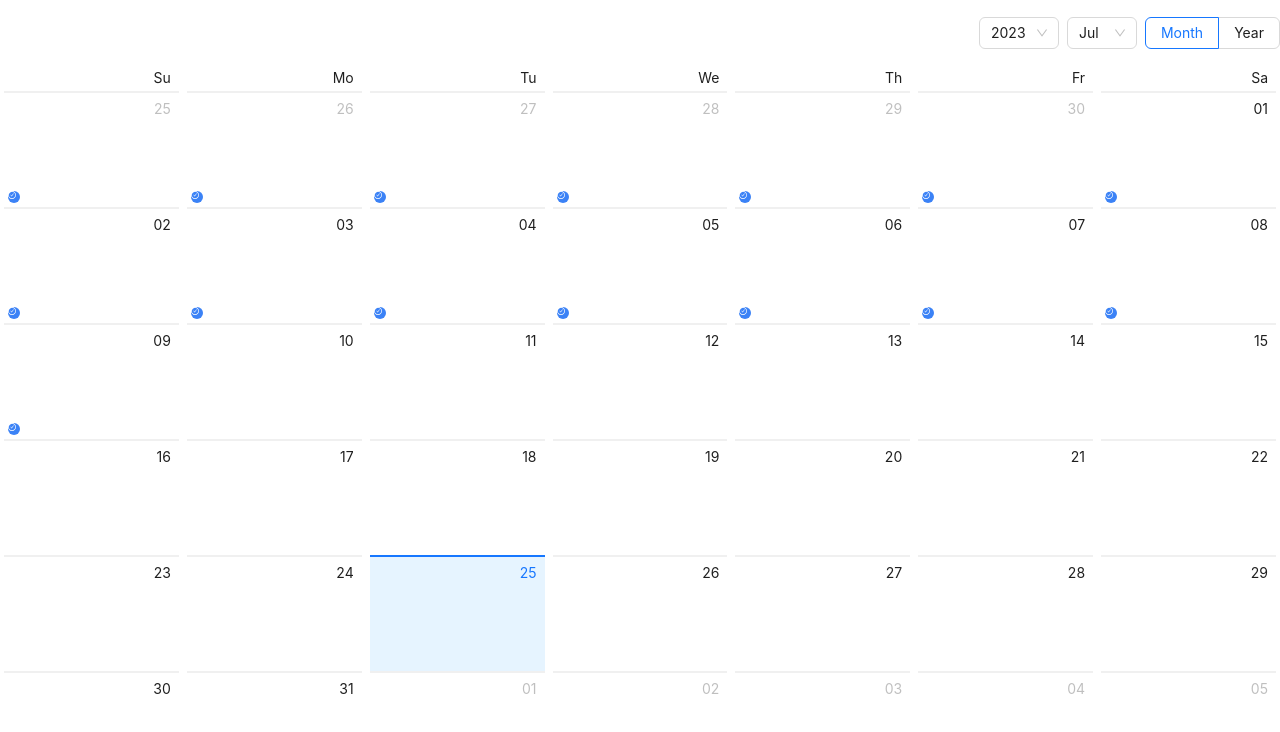
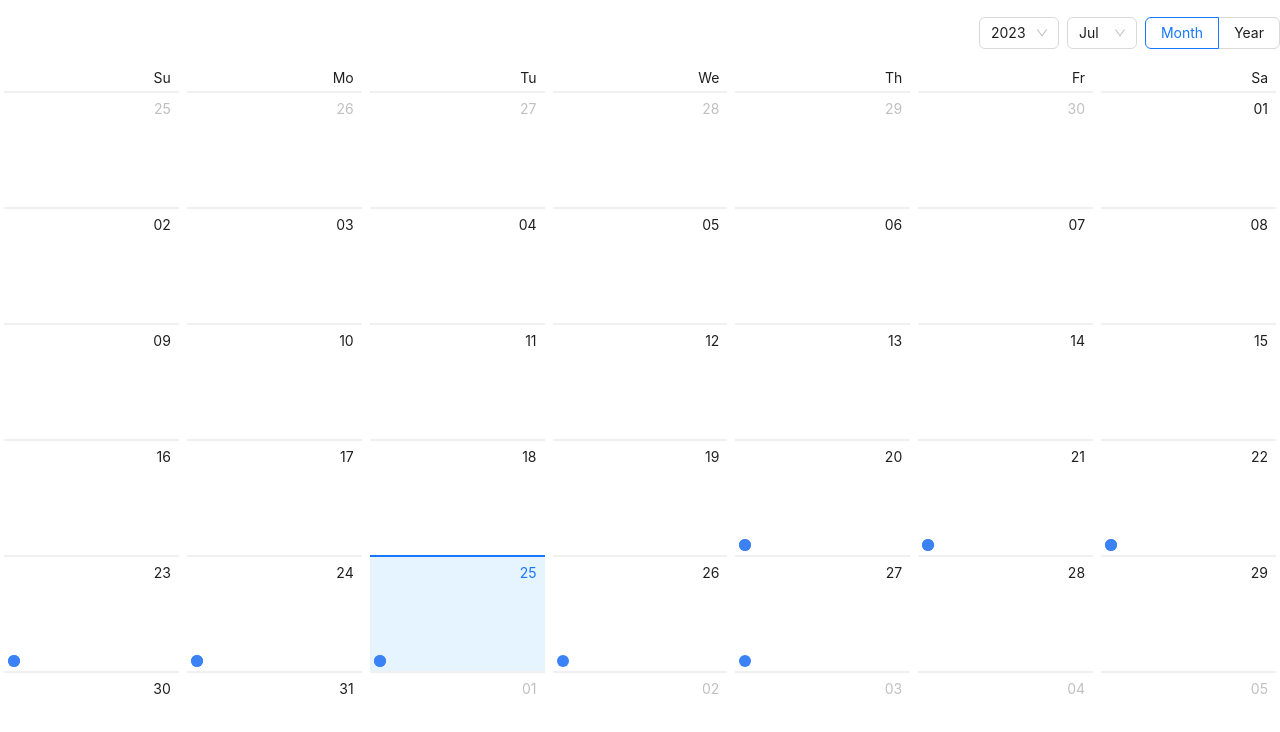
Before and after one commit to OtmanFakri/RemMe, a Next.js app: page / in a window 1280 px wide. Shown: the top 732 px of the page. Built offline with nearby package versions, Linux system fonts and the light colour scheme.

Commit message:
Fix Bug Calnder && Form Export

```diff
--- a/package.json
+++ b/package.json
@@ -14,6 +14,7 @@
     "dayjs": "^1.11.9",
     "eslint": "8.45.0",
     "eslint-config-next": "13.4.10",
+    "moment": "^2.29.4",
     "next": "13.4.10",
     "react": "18.2.0",
     "react-dom": "18.2.0"
--- a/src/app/components/FormExport.js
+++ b/src/app/components/FormExport.js
@@ -1,7 +1,8 @@
 import {useState} from "react";
 
 
-const FormExport = () => {
+const FormExport = (props, ref) => {
+
     const [formData, setFormData] = useState({
         date: '',
         receiver: '',
@@ -9,23 +10,31 @@ const FormExport = () => {
         notes: [{ number: 1, dateOfNote: '' }],
     });
 
-    const handleAddNote = () => {
-        setFormData((prevData) => ({
-            ...prevData,
-            notes: [...prevData.notes, { number: prevData.notes.length + 1, dateOfNote: '' }],
-        }));
+
+    const handleSubmit = (e) => {
+        e.preventDefault();
+
+        // Check if all fields are filled
+        if (!formData.date || !formData.receiver || !formData.object) {
+            alert("Please fill out all fields.");
+            return;
+        }
+
+        // Check if the date is in the past
+        const currentDate = new Date().toISOString().split("T")[0];
+        if (formData.date > currentDate) {
+            alert("Date must be in the past.");
+            return;
+        }
+
+        // Handle form submission here
+        console.log('Form data:', formData);
     };
 
     const handleNoteChange = (index, value) => {
         const updatedNotes = [...formData.notes];
         updatedNotes[index].dateOfNote = value;
         setFormData({ ...formData, notes: updatedNotes });
-    };
-
-    const handleSubmit = (e) => {
-        e.preventDefault();
-        // Handle form submission here
-        console.log('Form data:', formData);
     };
 
 
@@ -40,8 +49,7 @@ const FormExport = () => {
                     id="date"
                     value={formData.date}
                     onChange={(e) => setFormData({ ...formData, date: e.target.value })}
-                    className="block w-full rounded-md border-gray-300 shadow-sm focus:border-indigo-300 focus:ring focus:ring-indigo-200 focus:ring-opacity-50"
-                />
+                    className="block  mt-2 w-full placeholder-gray-400/70 dark:placeholder-gray-500 rounded-lg border border-gray-200 bg-white px-5 py-2.5 text-gray-700 focus:border-blue-400 focus:outline-none focus:ring focus:ring-blue-300 focus:ring-opacity-40 dark:border-gray-600 dark:bg-gray-900 dark:text-gray-300 dark:focus:border-blue-300"                />
             </div>
             <div>
                 <label htmlFor="receiver" className="block font-medium">
@@ -52,8 +60,7 @@ const FormExport = () => {
                     id="receiver"
                     value={formData.receiver}
                     onChange={(e) => setFormData({ ...formData, receiver: e.target.value })}
-                    className="block w-full rounded-md border-gray-300 shadow-sm focus:border-indigo-300 focus:ring focus:ring-indigo-200 focus:ring-opacity-50"
-                />
+                    className="block  mt-2 w-full placeholder-gray-400/70 dark:placeholder-gray-500 rounded-lg border border-gray-200 bg-white px-5 py-2.5 text-gray-700 focus:border-blue-400 focus:outline-none focus:ring focus:ring-blue-300 focus:ring-opacity-40 dark:border-gray-600 dark:bg-gray-900 dark:text-gray-300 dark:focus:border-blue-300"                />
             </div>
             <div>
                 <label htmlFor="object" className="block font-medium">
@@ -64,8 +71,7 @@ const FormExport = () => {
                     id="object"
                     value={formData.object}
                     onChange={(e) => setFormData({ ...formData, object: e.target.value })}
-                    className="block w-full rounded-md border-gray-300 shadow-sm focus:border-indigo-300 focus:ring focus:ring-indigo-200 focus:ring-opacity-50"
-                />
+                    className="block  mt-2 w-full  placeholder-gray-400/70 dark:placeholder-gray-500 rounded-lg border border-gray-200 bg-white px-4 h-32 py-2.5 text-gray-700 focus:border-blue-400 focus:outline-none focus:ring focus:ring-blue-300 focus:ring-opacity-40 dark:border-gray-600 dark:bg-gray-900 dark:text-gray-300 dark:focus:border-blue-300"/>
             </div>
             <div>
                 <h3 className="font-medium">Notes:</h3>
@@ -79,24 +85,18 @@ const FormExport = () => {
                             id={`note-${index}`}
                             value={note.dateOfNote}
                             onChange={(e) => handleNoteChange(index, e.target.value)}
-                            className="block w-full rounded-md border-gray-300 shadow-sm focus:border-indigo-300 focus:ring focus:ring-indigo-200 focus:ring-opacity-50"
-                        />
+                            className="block  mt-2 w-full placeholder-gray-400/70 dark:placeholder-gray-500 rounded-lg border border-gray-200 bg-white px-5 py-2.5 text-gray-700 focus:border-blue-400 focus:outline-none focus:ring focus:ring-blue-300 focus:ring-opacity-40 dark:border-gray-600 dark:bg-gray-900 dark:text-gray-300 dark:focus:border-blue-300"                        />
                     </div>
                 ))}
-                <button
-                    type="button"
-                    onClick={handleAddNote}
-                    className="px-4 py-2 bg-indigo-600 text-white rounded-md hover:bg-indigo-700 focus:outline-none focus:ring focus:ring-indigo-200 focus:ring-opacity-50"
+
+            </div>
+            <div className="text-right"> {/* Add this container div with "text-left" class */}
+                <button onSubmit={handleSubmit}
+                    className="px-6 py-2 font-medium tracking-wide text-white capitalize transition-colors duration-300 transform bg-blue-600 rounded-lg hover:bg-blue-500 focus:outline-none focus:ring focus:ring-blue-300 focus:ring-opacity-80"
                 >
-                    Add Note
+                    Submit
                 </button>
             </div>
-            <button
-                type="submit"
-                className="px-4 py-2 bg-indigo-600 text-white rounded-md hover:bg-indigo-700 focus:outline-none focus:ring focus:ring-indigo-200 focus:ring-opacity-50"
-            >
-                Submit
-            </button>
         </form>
     );
 };
--- a/src/app/page.js
+++ b/src/app/page.js
@@ -1,11 +1,13 @@
 'use client';
-import React, { useState } from 'react';
+import React, {useRef, useState} from 'react';
 import {Calendar, Drawer, Dropdown, Menu, Modal, Space} from 'antd';
 import dayjs from 'dayjs';
 import Image from 'next/image';
 import { CheckCircleOutlined } from '@ant-design/icons';
 import Cartb from "../app/components/Carditem";
 import points from "../../icons/points.svg";
+import moment from 'moment';
+
 import FormExport from "@/app/components/FormExport";
 
 
@@ -15,24 +17,26 @@ const Home = () => {
     const [visible, setVisible] = useState(false);
     const [Dataofday, setDataofday] = useState([]);
     const [isModalVisible, setIsModalVisible] = useState(false);
-
+    const formRef = useRef(null);
 
 
     // Sample event data
     const events = [
+
         {
             title: 'Event 1',
-            start: '2023-07-01',
-            type: 'export',
-            end: '2023-07-10',
+            type: 'import',
+            start: '2023-07-20',
+            end: '2023-07-27',
         },
         {
             title: 'Event 2',
-            start: '2021-09-03',
             type: 'import',
-            end: '2021-09-05',
-        },
-        // Add more events as needed
+            start: '2023-07-20',
+            end: '2023-07-25',
+        }
+
+
     ];
 
     const onSelect = (newValue) => {
@@ -51,35 +55,35 @@ const Home = () => {
 
         setDataofday(events.filter((event) => date >= event.start && date <= event.end));
     };
-
     const handleCloseDrawer = () => {
         setVisible(false);
     };
 
     const dateCellRender = (date) => {
+        const dateString = date.format('YYYY-MM-DD');
         const eventList = events.filter(
             (event) =>
-                date.isSame(event.start, 'day') || date.isBefore(event.end, 'day')
+                moment(dateString).isBetween(event.start, event.end, 'day', '[]')
         );
+
         return (
-            <ul>
-                {eventList.map((event) => (
-                    <div className="h-3 w-3 bg-blue-500 rounded-full absolute bottom-1 left-1">
-                        <CheckCircleOutlined className="text-white w-2 h-2 absolute  [-translate-y-1/2]" />
+            <div>
+                {eventList.map((event, index) => (
+                    <div key={index} className="h-3 w-3 bg-blue-500 rounded-full absolute bottom-1 left-1">
+
                     </div>
                 ))}
-            </ul>
+            </div>
         );
     };
     const handleMenuClick = (e) => {
         setIsModalVisible(e.key);
     };
-    const handleModalOk = () => {
-        setIsModalVisible(false);
-    };
+
     const handleModalCancel = () => {
         setIsModalVisible(false);
     };
+
     const menu = (
         <Menu onClick={(e) => handleMenuClick(e)}>
             <Menu.Item  key="1">Exports</Menu.Item>
@@ -103,7 +107,7 @@ const Home = () => {
                     <p>Events on {selectedDate ? selectedDate.format('MMMM Do, YYYY') : ''}</p>
                     <Dropdown  onClick={(e) => e.preventDefault()} overlay={menu} placement="bottomLeft" trigger={['click']}>
                         <button className="ant-dropdown-link" onClick={(e) => e.preventDefault()}>
-                            + <i className="fas fa-caret-down"></i>
+                             <i className="fas fa-caret-down"> + </i>
                         </button>
                     </Dropdown>
                 </div>}
@@ -123,16 +127,17 @@ const Home = () => {
             <Modal
                 title="Modal Exports"
                 visible={isModalVisible === '1'}
-                onOk={handleModalOk}
+                footer={null}
                 onCancel={handleModalCancel}
             >
-               <FormExport/>
+               <FormExport ref={formRef} />
             </Modal>
 
             <Modal
                 title="Modal Title"
                 visible={isModalVisible === '2'}
-                onOk={handleModalOk}
+                okButtonProps={{ style: { display: 'none' } }} // Hide the default OK button
+                cancelButtonProps={{ style: { display: 'none' } }} // Hide the default Cancel button
                 onCancel={handleModalCancel}
             >
                 <p>Modal has 2 content goes here</p>
```
Also changed, not shown: 2 other files (tests, documents, lock files or other folders).
